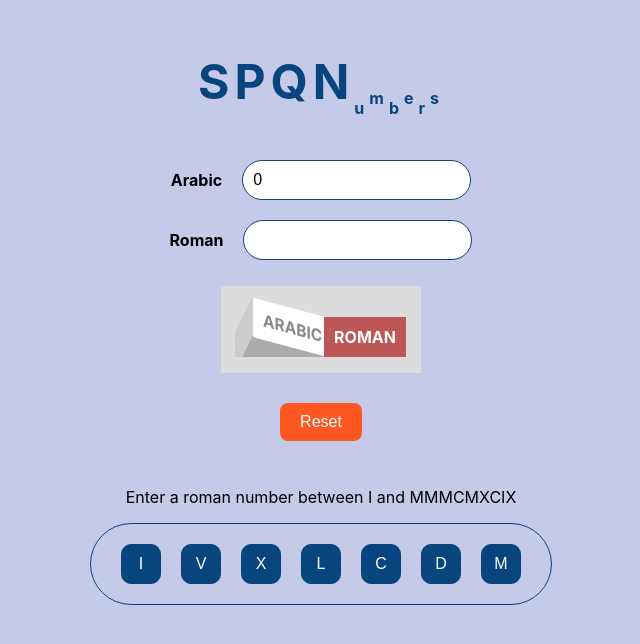
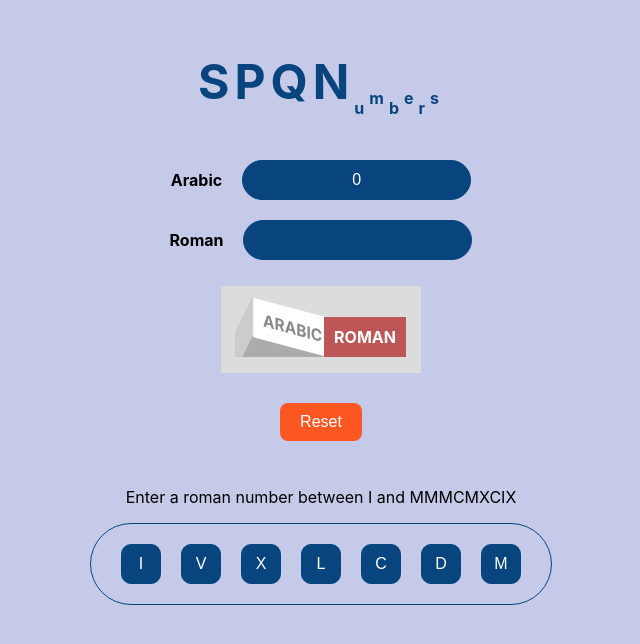
Before and after one commit to licia03/spqn, a React (Create React App) app: page / in a window 1280 px wide. Shown: the top 644 px of the page, without its empty margins (319-959 px from the left). Built offline with nearby package versions, Linux system fonts and the light colour scheme.

Commit message:
Minor style adjustment

```diff
--- a/src/components/NumberField/NumberField.module.css
+++ b/src/components/NumberField/NumberField.module.css
@@ -16,4 +16,8 @@
   padding: 10px;
   outline: none;
   border: 1px solid #08457e;
+  color: #fff;
+  background-color: #08457e;
+  cursor: not-allowed;
+  text-align: center;
 }
```
